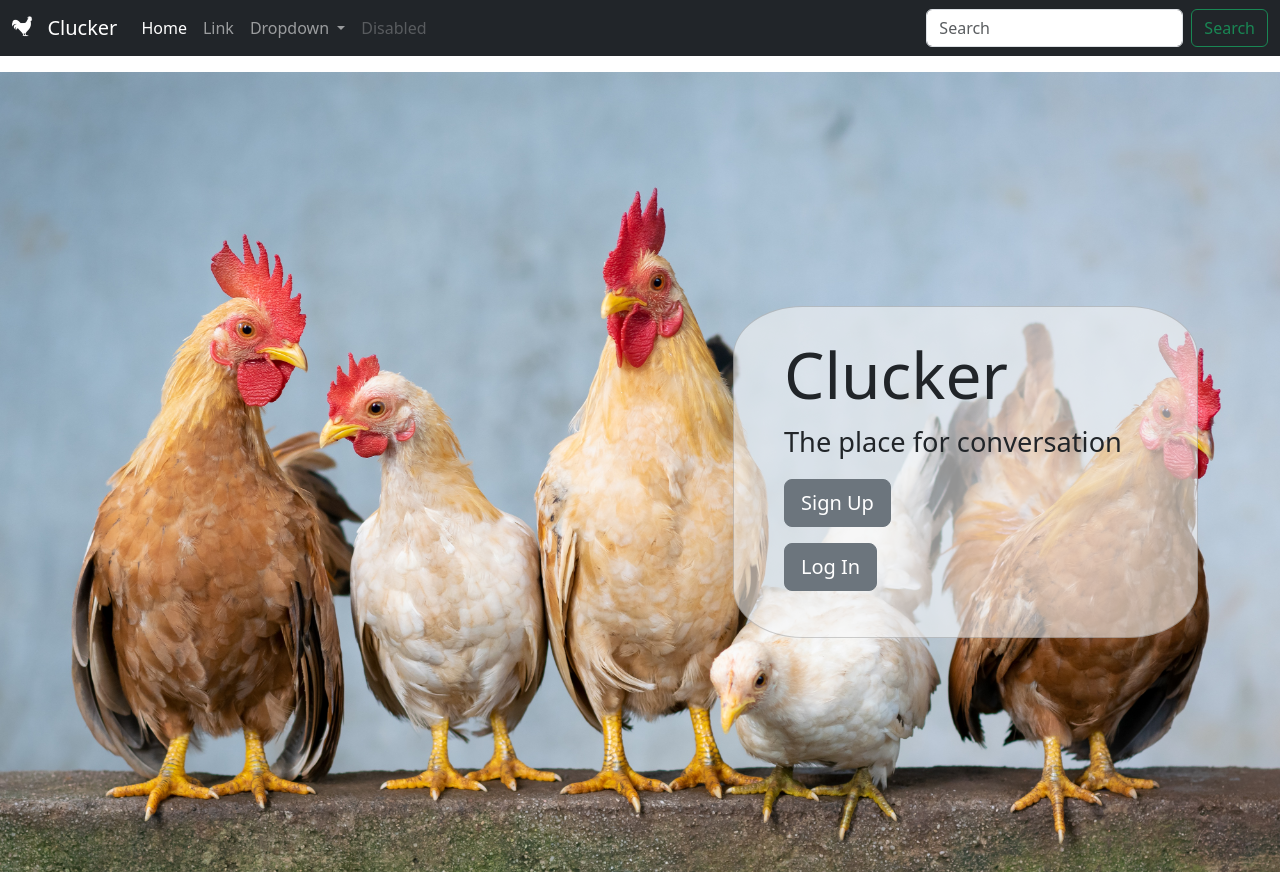
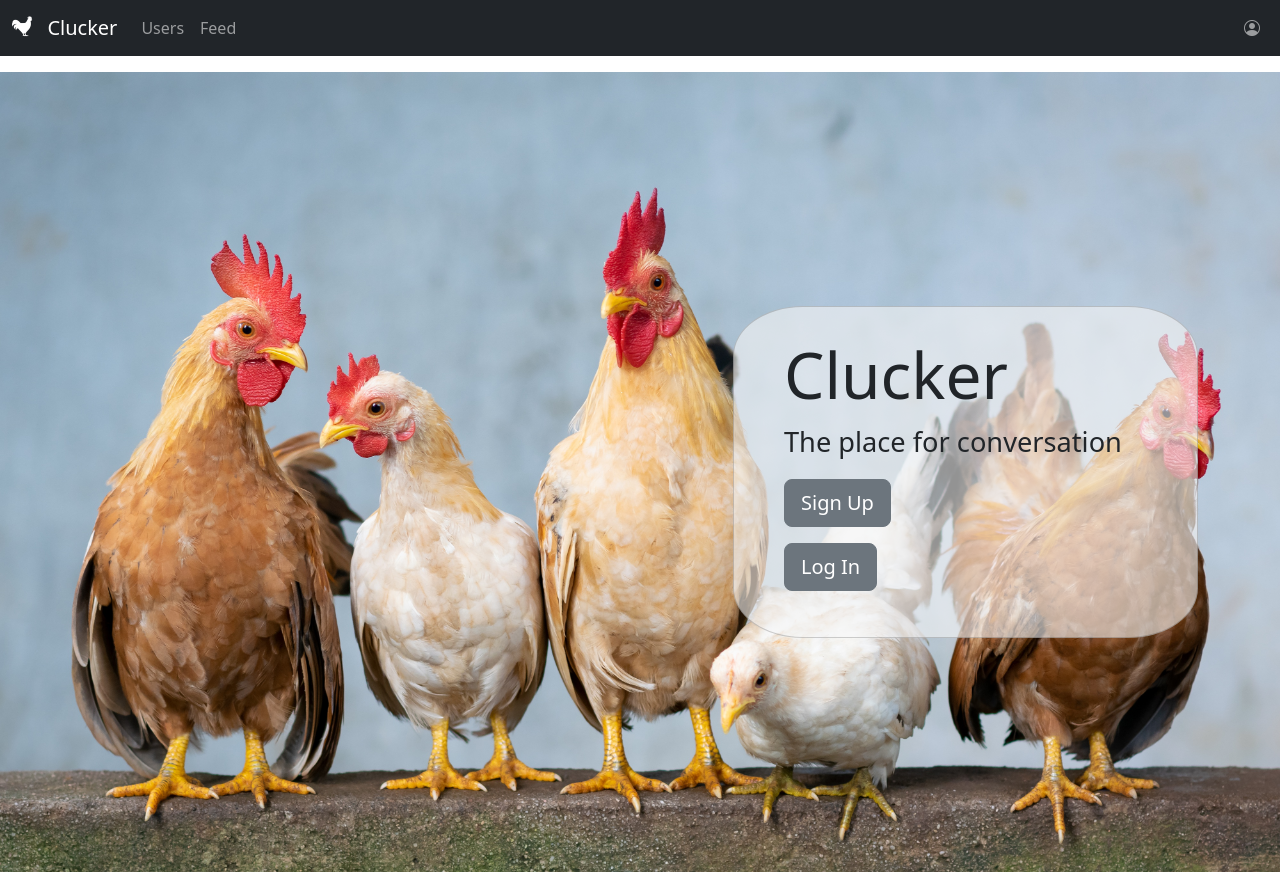
Before and after one commit to Jakerpppp/clucker, a Django app: page / in a window 1280 px wide. Run offline with Django 4.2, Linux system fonts and the light colour scheme; some libraries are stand-ins or nearby versions; some web fonts are replaced.

Commit message:
Add to navbar

```diff
--- a/microblogs/templates/base.html
+++ b/microblogs/templates/base.html
@@ -10,6 +10,7 @@
         <link href="https://cdn.jsdelivr.net/npm/bootstrap@5.3.2/dist/css/bootstrap.min.css" rel="stylesheet" integrity="sha384-T3c6CoIi6uLrA9TneNEoa7RxnatzjcDSCmG1MXxSR1GAsXEV/Dwwykc2MPK8M2HN" crossorigin="anonymous">
         <link href = "{% static 'custom.css' %}" rel="stylesheet">
         <link href = "{% static 'chicken_font.css' %}" rel="stylesheet">
+        <link rel="stylesheet" href="https://cdn.jsdelivr.net/npm/bootstrap-icons@1.11.1/font/bootstrap-icons.css">
 
     </head>
     <body>
--- a/microblogs/templates/partials/navbar.html
+++ b/microblogs/templates/partials/navbar.html
@@ -7,30 +7,25 @@
       <div class="collapse navbar-collapse" id="navbarSupportedContent">
         <ul class="navbar-nav me-auto mb-2 mb-lg-0">
           <li class="nav-item">
-            <a class="nav-link active" aria-current="page" href="#">Home</a>
+            <a class="nav-link" href="#">Users</a>
           </li>
           <li class="nav-item">
-            <a class="nav-link" href="#">Link</a>
+            <a class="nav-link" href="{% url 'feed' %}">Feed</a>
           </li>
+        </ul>
+        <ul class="navbar-nav ms-auto mb-2 mb-lg-0">
           <li class="nav-item dropdown">
-            <a class="nav-link dropdown-toggle" href="#" role="button" data-bs-toggle="dropdown" aria-expanded="false">
-              Dropdown
+            <a class="nav-link" href="#" role="button" data-bs-toggle="dropdown" aria-expanded="false">
+              <span class="bi-person-circle"> </span>
             </a>
-            <ul class="dropdown-menu">
-              <li><a class="dropdown-item" href="#">Action</a></li>
-              <li><a class="dropdown-item" href="#">Another action</a></li>
+            <ul class="dropdown-menu dropdown-menu-end ">
+              <li><a class="dropdown-item" href="#">Change Profile</a></li>
+              <li><a class="dropdown-item" href="#">Change Password</a></li>
               <li><hr class="dropdown-divider"></li>
-              <li><a class="dropdown-item" href="#">Something else here</a></li>
+              <li><a class="dropdown-item" href="{% url 'log_out' %}">Log Out</a></li>
             </ul>
           </li>
-          <li class="nav-item">
-            <a class="nav-link disabled" aria-disabled="true">Disabled</a>
-          </li>
         </ul>
-        <form class="d-flex" role="search">
-          <input class="form-control me-2" type="search" placeholder="Search" aria-label="Search">
-          <button class="btn btn-outline-success" type="submit">Search</button>
-        </form>
       </div>
     </div>
   </nav>
```
